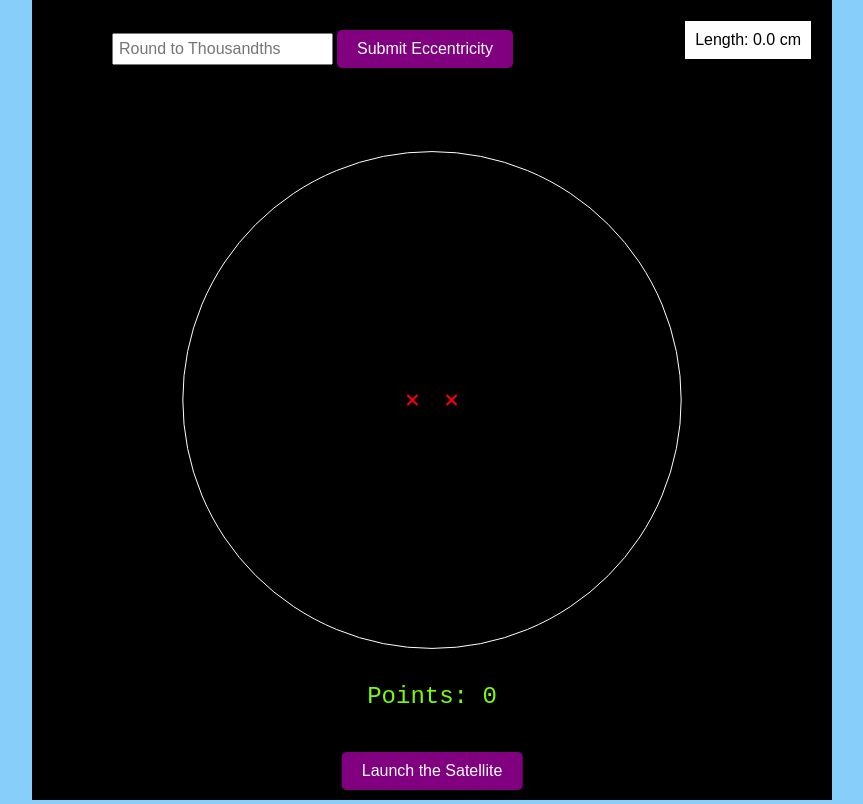
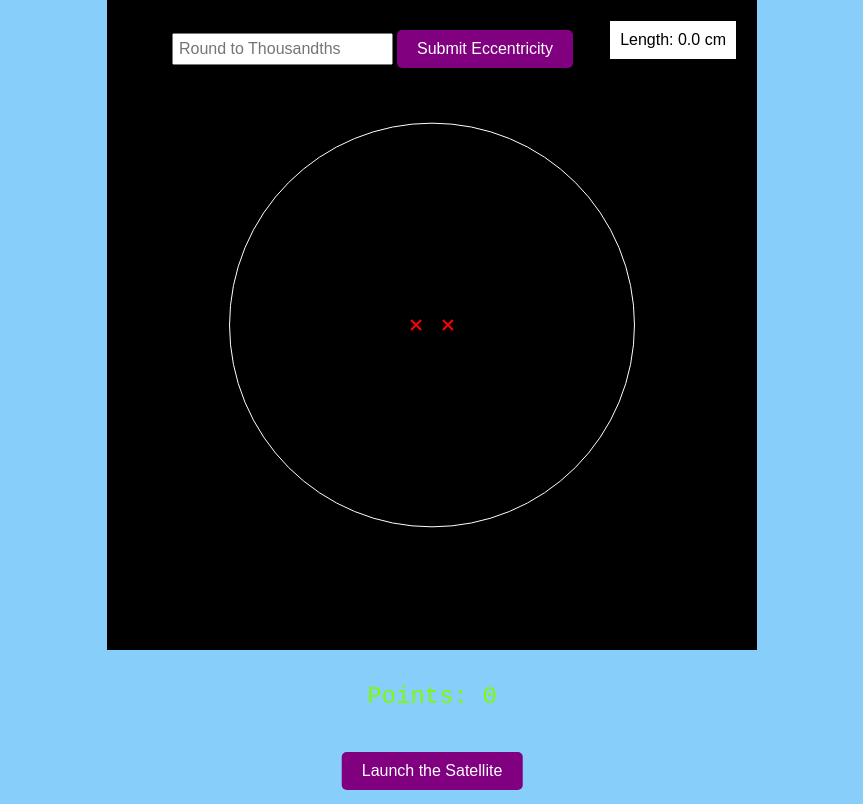
Before and after one commit to rlawry/ellipsegame, a plain HTML site: page index.html in a window 1280 px wide. Shown: the whole page, without its empty margins (208-1071 px from the left). Drawn offline with Linux system fonts and the light colour scheme.

Commit message:
formatting change

```diff
--- a/index.html
+++ b/index.html
@@ -7,22 +7,28 @@
     <style>
         body {
             background-color: lightSkyBlue;
-            display: flex;
-            justify-content: center;
-            align-items: center;
             height: 100vh;
             margin: 0;
             position: relative;
         }
-        #game{
-            position: relative;
-            width: 800px;
-            height: 800px;
-        }
+
         canvas {
+
             background-color: black;
             cursor: pointer;
             user-select: none;
+        }
+        .canvas-container {
+            position: relative;
+            left: 50%;
+            top: 50%;
+            -webkit-transform: translate(-50%, -50%);
+            transform: translate(-50%, -50%);
+            justify-content: center;
+            align-items: center;
+            width: 650px;
+            height: 100%;
+            overflow:visible; /* Allows scrolling within the container */
         }
         #controls {
             position:absolute;
@@ -44,7 +50,7 @@
             border-radius: 5px;
             margin-top: 10px;
         }
-        #info {
+        #measurement {
             position: absolute;
             top: 20px;
             right: 20px;
@@ -113,17 +119,19 @@
     </style>
 </head>
 <body>
-    <div id="game">
-        <div id="info">Length: <span id="length">0.0</span> cm</div>
-        <canvas id="drawingCanvas" width="800" height="800"></canvas>
+    <div class="canvas-container">
+        <canvas id="drawingCanvas" width="650" height="650"></canvas>
+        <div id="measurement">Length: <span id="length">0.0</span> cm</div>
         <div id="controls">
             <input type="text" id="eccentricityInput" placeholder="Round to Thousandths">
             <button id="submitEccentricityButton">Submit Eccentricity</button>
         </div>
-        <div id="pointDisplay">Points: <span id="pointCounter">0</span></div>
-        <button id="launchButton">Launch the Satellite</button>
-        <div class="tooltip">Can you tell which focus is empty and at which one there should be a massive object?</div>
     </div>
+
+
+    <div id="pointDisplay">Points: <span id="pointCounter">0</span></div>
+    <button id="launchButton">Launch the Satellite</button>
+    <div class="tooltip">Can you tell which focus is empty and at which one there should be a massive object?</div>
     <script>
         class Point {
             constructor(x, y) {
```
